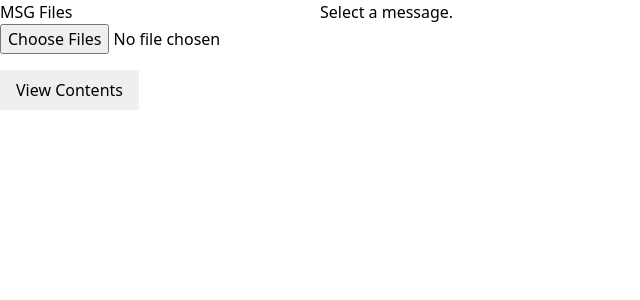
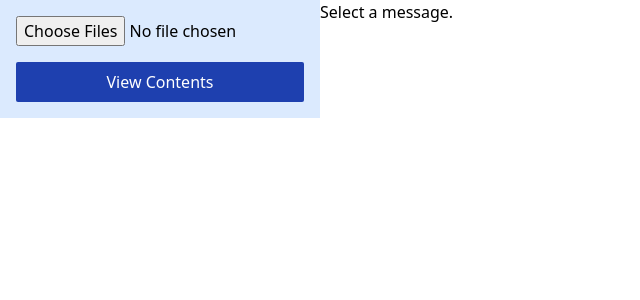
Before and after one commit to seanwash/msgbox-app, a React (Create React App) app: page / in a window 1280 px wide. Shown: the top 300 px of the page, without its empty margins (0-640 px from the left). Built offline with nearby package versions, Linux system fonts and the light colour scheme.

Commit message:
More style updates

```diff
--- a/public/index.html
+++ b/public/index.html
@@ -25,7 +25,7 @@
       work correctly both with client-side routing and a non-root public URL.
       Learn how to configure a non-root public URL by running `npm run build`.
     -->
-    <title>React App</title>
+    <title>MsgBox</title>
   </head>
   <body class="h-full">
     <noscript>You need to enable JavaScript to run this app.</noscript>
--- a/src/Message/MessageBox.tsx
+++ b/src/Message/MessageBox.tsx
@@ -5,9 +5,11 @@ import MessageDrop from "./MessageDrop";
 
 const MessageBox: React.FC = () => (
   <div className="flex h-full">
-    <div className="w-1/4 overflow-auto">
+    <div className="w-1/4 flex flex-col overflow-auto relative">
       <MessageDrop />
-      <MessageList />
+      <div className="overflow-y-auto">
+        <MessageList />
+      </div>
     </div>
 
     <div className="w-3/4 overflow-auto">
--- a/src/Message/MessageDrop.tsx
+++ b/src/Message/MessageDrop.tsx
@@ -36,23 +36,32 @@ const MessageDrop: React.FC = () => {
           });
         };
 
-        // TODO: Don't typecast here
         fileReader.readAsArrayBuffer(file as File);
       }
     }
   };
 
   return (
-    <form onSubmit={onSubmit}>
+    <form className="bg-blue-100 p-4" onSubmit={onSubmit}>
       <div>
-        <label htmlFor="files" className="block">
+        <label htmlFor="files" className="sr-only">
           MSG Files
         </label>
-        <input id="files" type="file" multiple onChange={onFileChange} />
+        <input
+          className="w-full"
+          id="files"
+          type="file"
+          multiple
+          onChange={onFileChange}
+        />
       </div>
 
       <div className="mt-4">
-        <input className="py-2 px-4" type="submit" value="View Contents" />
+        <input
+          className="block w-full py-2 px-4 rounded-sm cursor-pointer bg-blue-800 text-white"
+          type="submit"
+          value="View Contents"
+        />
       </div>
     </form>
   );
--- a/src/Message/MessageList.tsx
+++ b/src/Message/MessageList.tsx
@@ -6,11 +6,14 @@ const MessageList = () => {
   const state = useGlobalState();
 
   return (
-    <ul className="bg-gray-200">
+    <nav
+      className="divide-y divide-gray-200 border-r border-gray-200"
+      aria-label="Sidebar"
+    >
       {state.messages.map((message, index) => (
         <MessageListItem key={index} message={message} />
       ))}
-    </ul>
+    </nav>
   );
 };
 
--- a/src/Message/MessageListItem.tsx
+++ b/src/Message/MessageListItem.tsx
@@ -17,15 +17,15 @@ const MessageListItem: React.FC<Props> = ({ message }) => {
   };
 
   return (
-    <li
-      className={`p-2 hover:bg-gray-300 focus:bg-gray-300 ${
+    <div
+      className={`px-6 py-5 flex items-center space-x-3 hover:bg-gray-50 focus-within:ring-2 focus-within:ring-inset focus-within:ring-pink-500 ${
         hasAttachments ? "border-r-4 border-blue-500" : ""
       }`}
       onClick={handleInteraction(message)}
       onFocus={handleInteraction(message)}
     >
       <div>{message.subject}</div>
-    </li>
+    </div>
   );
 };
 
```
